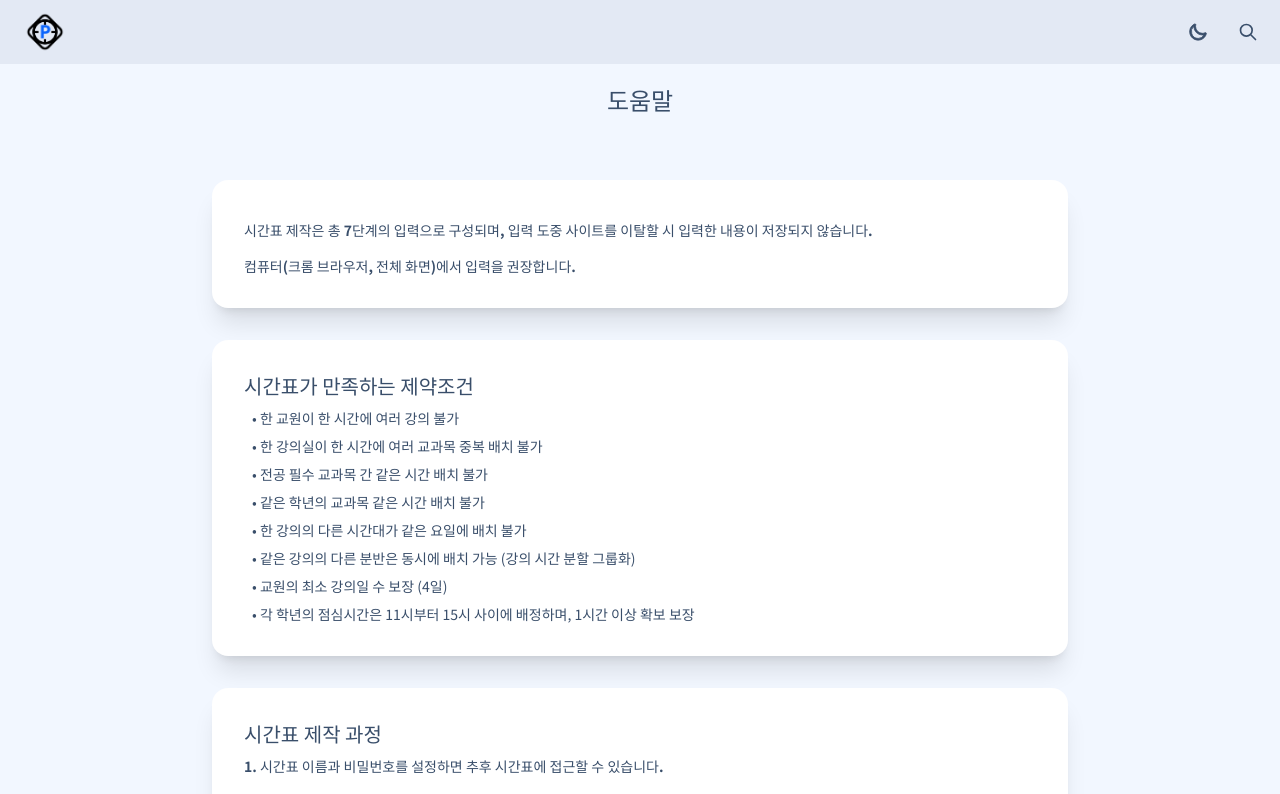
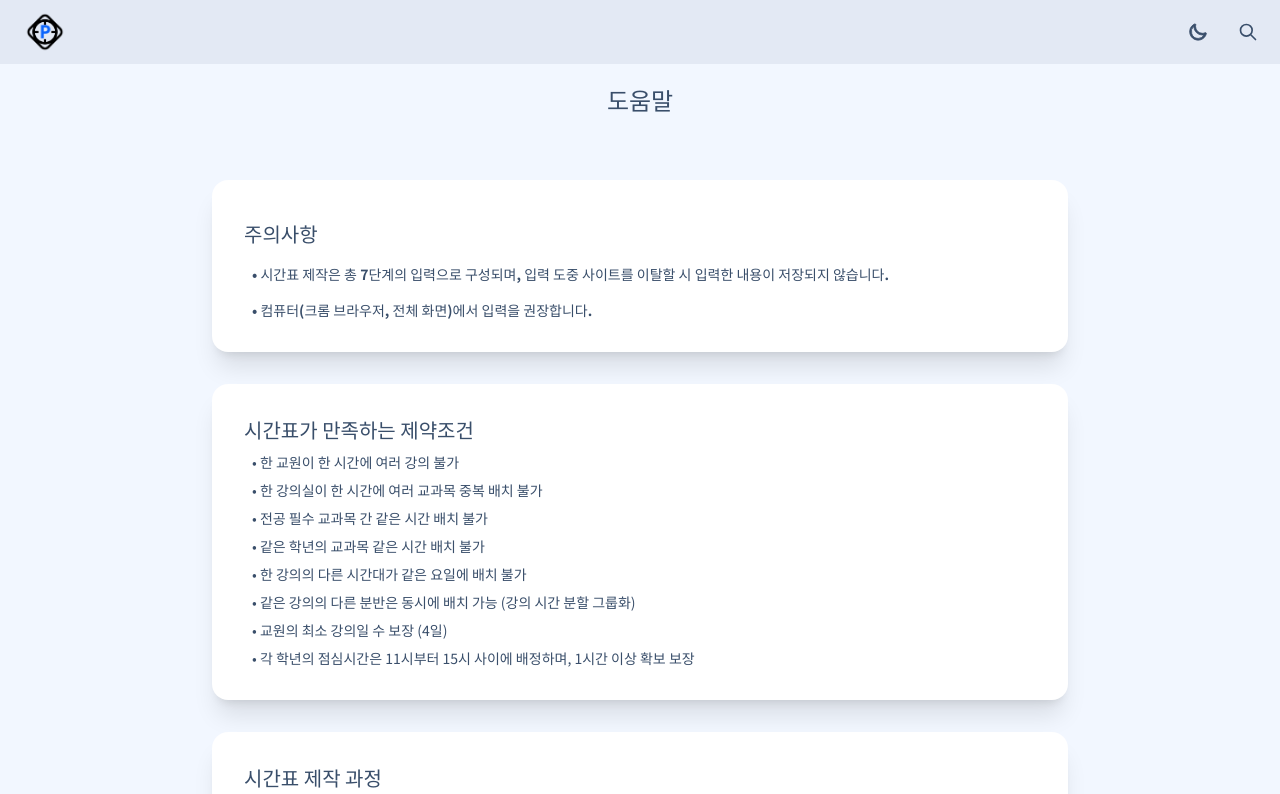
Before and after one commit to nam3762/PUTS, a React (Vite) app: page /help in a window 1280 px wide. Shown: the top 794 px of the page. Built offline with nearby package versions, Linux system fonts and the light colour scheme.

Commit message:
Help page modified

```diff
--- a/src/pages/Help.jsx
+++ b/src/pages/Help.jsx
@@ -9,12 +9,13 @@ import { helpContent7 } from "./Timetable/TimetableResult";
 
 const warning = (
   <div className="flex flex-col gap-4 text-sm">
-    <p className="font-bold">
-      시간표 제작은 총 7단계의 입력으로 구성되며, 입력 도중 사이트를 이탈할 시
+    <p className="text-xl font-bold text-base-content">주의사항</p>
+    <p className="font-bold indent-2">
+      • 시간표 제작은 총 7단계의 입력으로 구성되며, 입력 도중 사이트를 이탈할 시
       입력한 내용이 저장되지 않습니다.
     </p>
-    <p className="font-bold">
-      컴퓨터(크롬 브라우저, 전체 화면)에서 입력을 권장합니다.
+    <p className="font-bold indent-2">
+      • 컴퓨터(크롬 브라우저, 전체 화면)에서 입력을 권장합니다.
     </p>
   </div>
 );
```
